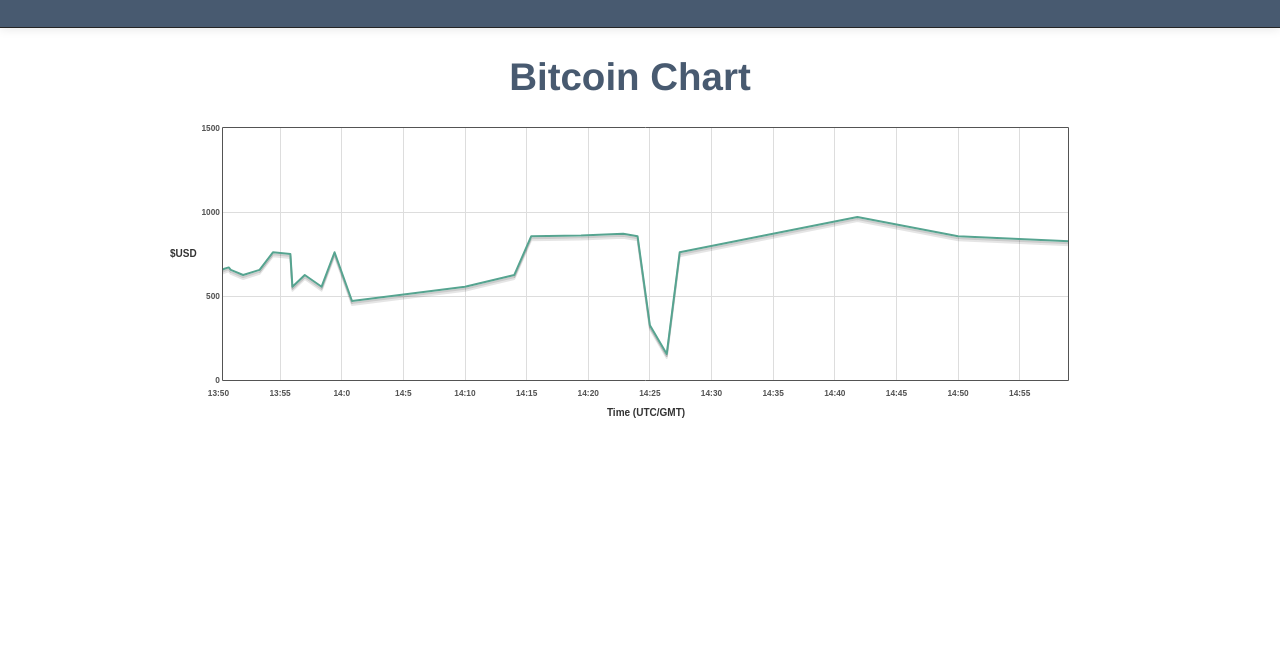
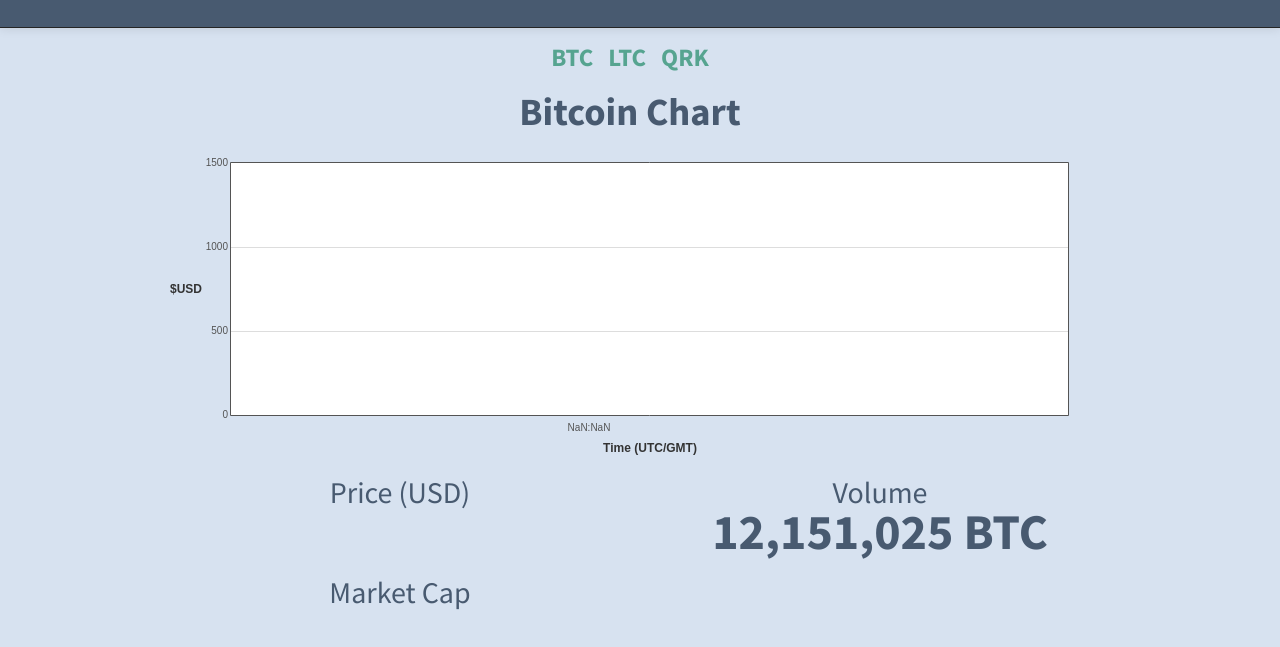
Before and after one commit to Nucklear/charts, a website: page public/index.html in a window 1280 px wide. Shown: the part 123-770 px from the top of the page. Drawn offline with nearby package versions, Linux system fonts and the light colour scheme; no server answers.

Commit message:
Added live prices, navbar and splitted js from index

```diff
--- a/public/index.html
+++ b/public/index.html
@@ -1,19 +1,44 @@
 <!DOCTYPE html>
 <html>
 	<head>
-
+	<link href="http://fonts.googleapis.com/css?family=Source+Sans+Pro:300,400,700,300italic,400italic,700italic" rel="stylesheet" type="text/css">
 	<link rel="stylesheet" type="text/css" href="css/bootstrap.css">
 	<style>
 		body{
 			padding-top: 170px;
+			background-color: #d7e2f0;
 		}
+
+		#navbar{
+			text-align:center;
+		}
+		#navbar ul{
+			display: inline-block;
+			margin-left: -15px;
+		}
+		#navbar li{
+			font-family: 'Source Sans Pro',sans-serif;
+			font-size: 25px;
+			font-weight: bold;
+			float:left;
+			list-style:none;
+			margin-left:15px;
+		}
+		#navbar li a{
+			color:#56a490;
+			text-decoration: none;
+		}
+		#navbar li a:hover{
+			color:#485a70;
+		}
+
 		#plot{
 		width:900px;
 		height:300px;
-		font-size: 10px;
-		font-weight: bold;
+		font-size: 12px;
 		font-family: Arial;
 		margin-top: 20px;
+		margin-bottom: 20px;
 		}
 		.navbar-inverse .navbar-inner {
 		    height: 150px;
@@ -38,100 +63,64 @@
 			color:white;
 			font-size: 40px;
 		}
-		h1{
+		h1 {
+			font-family: 'Source Sans Pro',sans-serif;
 			text-align: center;
 			color:#485a70;
+		}
+		.span6{
+			margin-bottom: 40px;
+		}
+		.span6 span{
+			font-family: 'Source Sans Pro',sans-serif;
+			display:block;
+			text-align: center;
+			color:#485a70;
+			font-size: 30px;
+		}
+		.span6 span .data{
+			font-size: 50px;
+			font-weight: bold;
 		}
 
 	</style>
 	</head>
 	<body>
 		<div class="container">
-			<div class="navbar navbar-inverse navbar-fixed-top">
+			<div class="navbar navbar-inverse navbar-fixed-top"> 				   <!-- HEADER -->
 		      <div class="navbar-inner">
-
 		          <a class="brand" href="#"><img src='img/logo.png'/>CRYPTOCOINS LIVE <span>CHARTS</span></a>
 		        </div>
-		    </div>
+		    </div>												 				   <!-- END HEADER -->
+		    <div id="navbar" class="row">													   <!-- NAVBAR -->
+		    	<ul>
+		    		<li><a href="">BTC</a></li>
+		    		<li><a href="">LTC</a></li>
+		    		<li><a href="">QRK</a></li>
+		    	</ul>
+		    </div>																   <!-- END NAVBAR -->
 			<div class='row'>
-				<h1>Bitcoin Chart</h1>
+				<h1>Bitcoin Chart</h1>							 				   <!-- BODY -->
 			</div>
 			<div id="plot"></div>
 			<div class='row'>
+				<div class="span6">
+					<span>Price (USD)<span><br>
+					<span class="data price"></span>
+				</div>
+				<div class="span6">
+					<span>Volume<span><br>
+					<span class="data vol">12,151,025 BTC</span>
+				</div>
+				<div class="span6">
+					<span>Market Cap<span><br>
+					<span class="data cap"></span>
+				</div>
+			</div>
+		</div>																		<!-- END BODY -->
 
-			</div>
-		</div>
 		<script type="text/javascript" src="js/flotr2.min.js"></script>
 		<script type="text/javascript" src="http://code.jquery.com/jquery-1.10.2.min.js"></script>
-		<script>
-		(function () {
-			var plot = document.getElementById('plot'), data = [
-				[new Date('Thu, 19 Dec 2013 13:50:22 -0000').getTime(), 655.28 ],
-				[new Date('Thu, 19 Dec 2013 13:50:25 -0000').getTime(), 660.28 ],
-				[new Date('Thu, 19 Dec 2013 13:50:50 -0000').getTime(), 670.28 ],
-				[new Date('Thu, 19 Dec 2013 13:51:00 -0000').getTime(), 655.28 ],
-				[new Date('Thu, 19 Dec 2013 13:52:00 -0000').getTime(), 625.28 ],
-				[new Date('Thu, 19 Dec 2013 13:53:20 -0000').getTime(), 655.28 ],
-				[new Date('Thu, 19 Dec 2013 13:54:25 -0000').getTime(), 760.28 ],
-				[new Date('Thu, 19 Dec 2013 13:55:50 -0000').getTime(), 750.28 ],
-				[new Date('Thu, 19 Dec 2013 13:56:00 -0000').getTime(), 555.28 ],
-				[new Date('Thu, 19 Dec 2013 13:57:00 -0000').getTime(), 625.28 ],
-				[new Date('Thu, 19 Dec 2013 13:58:22 -0000').getTime(), 555.28 ],
-				[new Date('Thu, 19 Dec 2013 13:59:25 -0000').getTime(), 760.28 ],
-				[new Date('Thu, 19 Dec 2013 14:00:50 -0000').getTime(), 470.28 ],
-				[new Date('Thu, 19 Dec 2013 14:10:00 -0000').getTime(), 555.28 ],
-				[new Date('Thu, 19 Dec 2013 14:14:00 -0000').getTime(), 625.28 ],
-				[new Date('Thu, 19 Dec 2013 14:15:22 -0000').getTime(), 855.28 ],
-				[new Date('Thu, 19 Dec 2013 14:19:25 -0000').getTime(), 860.28 ],
-				[new Date('Thu, 19 Dec 2013 14:22:50 -0000').getTime(), 870.28 ],
-				[new Date('Thu, 19 Dec 2013 14:24:00 -0000').getTime(), 855.28 ],
-				[new Date('Thu, 19 Dec 2013 14:25:00 -0000').getTime(), 325.28 ],
-				[new Date('Thu, 19 Dec 2013 14:26:22 -0000').getTime(), 155.28 ],
-				[new Date('Thu, 19 Dec 2013 14:27:25 -0000').getTime(), 760.28 ],
-				[new Date('Thu, 19 Dec 2013 14:41:50 -0000').getTime(), 970.28 ],
-				[new Date('Thu, 19 Dec 2013 14:50:00 -0000').getTime(), 855.28 ],
-				[new Date('Thu, 19 Dec 2013 14:59:00 -0000').getTime(), 825.28 ]
-			], graph, offsetx = 8;
-
-				function animate () {
-
-				$.ajax({url:"https://api.bitcoinaverage.com/ticker/USD",success:function(result){
-				    data.push([ new Date(result.timestamp).getTime(), parseInt(result.last)]);
-				    console.log(new Date(result.timestamp).getTime());
-				  }});
-
-				graph = Flotr.draw(plot, [ data ], {
-					HtmlText:true,
-					colors: ['#56a490'],
-					fontColor: '#aaa',
-				    yaxis : {
-				    title : '$USD',
-				      max : 1500,
-				      min: 0
-				    },
-				    xaxis : {
-				    	min: null,
-						title : 'Time (UTC/GMT)',
-		                tickDecimals: 2,
-		                noTicks: 20,
-		                mode : 'time',
-		                labelsAngle : 50,
-		                tickFormatter: function(x){
-		                    var x = parseInt(x);
-		                    var myDate = new Date(x);
-		                    var string = myDate.getHours() + ":" + myDate.getMinutes();
-		                    result = string;
-
-		                    return string;}
-				    },
-				  });
-
-				setTimeout(function () {
-					animate();
-				}, 15000);
-				}
-			animate();
-		})();
-		</script>
+		<script type="text/javascript" src="js/behaviour.js"></script>
 	</body>
 </html>
--- /dev/null
+++ b/public/js/behaviour.js
@@ -0,0 +1,79 @@
+(function () {
+
+			//Carga datos de últimas X horas de la DB
+			/*
+			var old_data = [];
+			  $.getJSON("http://localhost:6060/btc",function(result){
+    		  	$.each(result, function(key, value){
+      				old_data.push([ new Date(key).getTime(), parseInt(value)]);
+    			});
+  			  });
+  			*/
+
+
+			var plot = document.getElementById('plot'), data = [], graph, offsetx = 8;  /* Add old data to the data array */
+
+				function animate () {
+
+				$.ajax({url:"https://api.bitcoinaverage.com/ticker/USD",success:function(result){
+				    data.push([ new Date(result.timestamp).getTime(), parseInt(result.last)]);
+				    $(function(){$(".price").text('$' + result.last);});
+				    $(function(){$(".cap").text('$' + addCommas(result.last.toFixed(2)*12151025));});
+				    console.log(result.last);
+				  }});
+
+				graph = Flotr.draw(plot, [ data ], {
+					colors: ['#56a490'],
+					shadowSize:0,
+					fontColor: '#56a490',
+				    yaxis : {
+				    	title : '$USD',
+				      	max : 1500,
+				      	min: 0,
+				    },
+				    xaxis : {
+				    	min: null,
+						title : 'Time (UTC/GMT)',
+		                tickDecimals: 2,
+		                timeFormat: '%H:%M',
+		                noTicks: 20,
+		                mode : 'time',
+		                labelsAngle : 50,
+		                tickFormatter: function(x){
+		                    var x = parseInt(x);
+		                    var myDate = new Date(x);
+		                    var string = myDate.getHours() + ":" + myDate.getMinutes();
+		                    result = string;
+
+		                    return string;}
+				    },
+				    mouse: {
+				    	track:true,
+				    	lineColor: '#485a70',
+				    	trackFormatter: function(obj){return '$ ' + obj.y;},
+				    	//sensibility:10
+				    },
+				    grid:{
+				    	backgroundColor: 'white'
+				    }
+				  });
+
+				setTimeout(function () {
+					animate();
+				}, 60000);
+				}
+			animate();
+
+				function addCommas(nStr)
+				{
+					nStr += '';
+					x = nStr.split('.');
+					x1 = x[0];
+					x2 = x.length > 1 ? '.' + x[1] : '';
+					var rgx = /(\d+)(\d{3})/;
+					while (rgx.test(x1)) {
+						x1 = x1.replace(rgx, '$1' + ',' + '$2');
+					}
+					return x1 + x2;
+				}
+		})();
```
